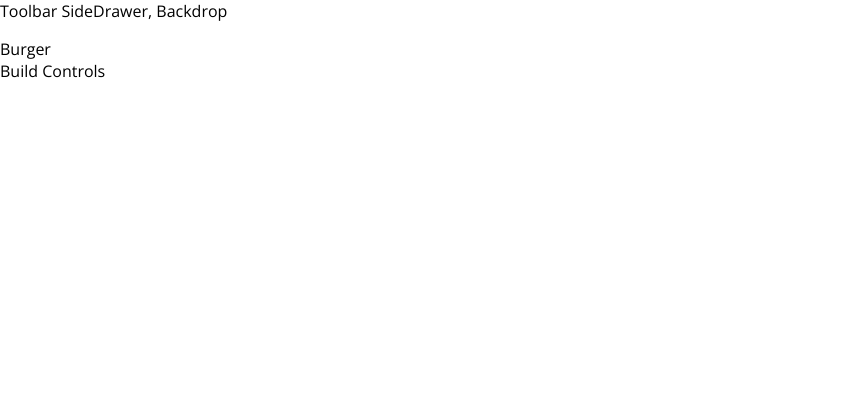
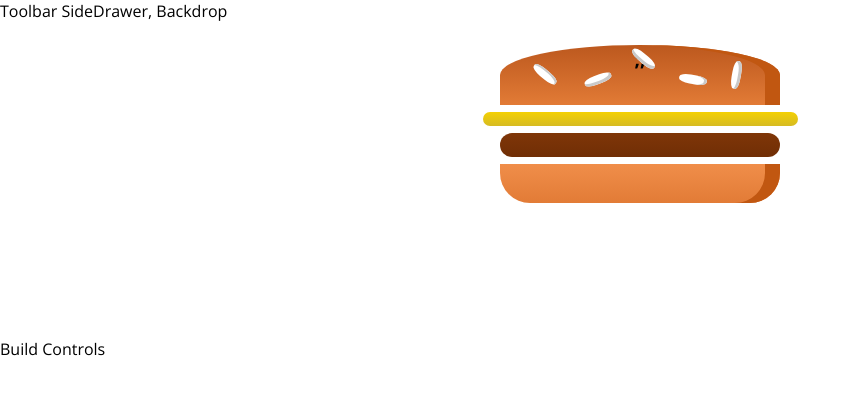
Before and after one commit to nelsonabieno/burger-builder, a React app: page / in a window 1280 px wide. Shown: the top 394 px of the page, without its empty margins (0-861 px from the left). Built offline with nearby package versions, Linux system fonts and the light colour scheme.

Commit message:
add the burger component and burger ingredient

```diff
--- /dev/null
+++ b/src/components/Burger/Burger.css
@@ -0,0 +1,30 @@
+.Burger {
+  width: 100%;
+  margin: auto;
+  height: 250px;
+  overflow: scroll;
+  text-align: center;
+  font-weight: bold;
+  font-size: 1.2rem;
+}
+
+@media (min-width: 1000px) and (min-height: 700px) {
+  .Burger {
+    width: 700px;
+    height: 600px;
+  }
+}
+
+@media (min-width: 500px) and (min-height: 401px) {
+  .Burger {
+    width: 450px;
+    height: 400px;
+  }
+}
+
+@media (min-width: 500px) and (min-height: 400px) {
+  .Burger {
+    width: 350px;
+    height: 300px;
+  }
+}
--- a/src/components/Burger/Burger.js
+++ b/src/components/Burger/Burger.js
@@ -0,0 +1,16 @@
+import React from 'react';
+import classes from './Burger.css';
+import BurgerIngredient from './BurgerIngredient/BurgerIngredient';
+
+const burger = (props) => {
+  return (
+    <div className={classes.Burger}>
+      <BurgerIngredient type="bread-top"/>
+      <BurgerIngredient type="cheese"/>
+      <BurgerIngredient type="meat"/>
+      <BurgerIngredient type="bread-bottom"/>
+    </div>
+  );
+}
+
+export default burger;
--- a/src/components/Burger/BurgerIngredient.js
+++ b/src/components/Burger/BurgerIngredient/BurgerIngredient.js
@@ -1,11 +1,11 @@
 import React, {Component} from 'react';
 import PropTypes from 'prop-types';
-import classes from './BurgerIngredient';
+import classes from './BurgerIngredient.css';
 
 class BurgerIngredient extends Component {
 
   render () {
-    ingredient = null;
+    let ingredient = null;
 
     switch (this.props.type) {
       case ('bread-bottom'):
@@ -39,8 +39,8 @@
 
 }
 
+BurgerIngredient.propTypes = {
+  type: PropTypes.string.isRequired
+};
+
 export default BurgerIngredient;
-
-BurgerIngredient.propTypes = {
-  type: PropTypes.string.isRequired;
-};
--- a/src/containers/BurgerBuilder/BurgerBuilder.js
+++ b/src/containers/BurgerBuilder/BurgerBuilder.js
@@ -1,12 +1,13 @@
 import React, {Component} from 'react';
 import Aux from '../../hoc/Aux';
+import Burger from '../../components/Burger/Burger';
 
 class BurgerBuilder extends Component {
   render () {
     return (
       <Aux>
-        <div> Burger </div>
-        <div> Build Controls </div>
+         <Burger/>
+         <div> Build Controls </div>
       </Aux>
     );
   }
```
Also changed, not shown: src/components/Burger/BurgerIngredient/BurgerIngredient.css (renamed from src/components/Burger/BurgerIngredient.css).
